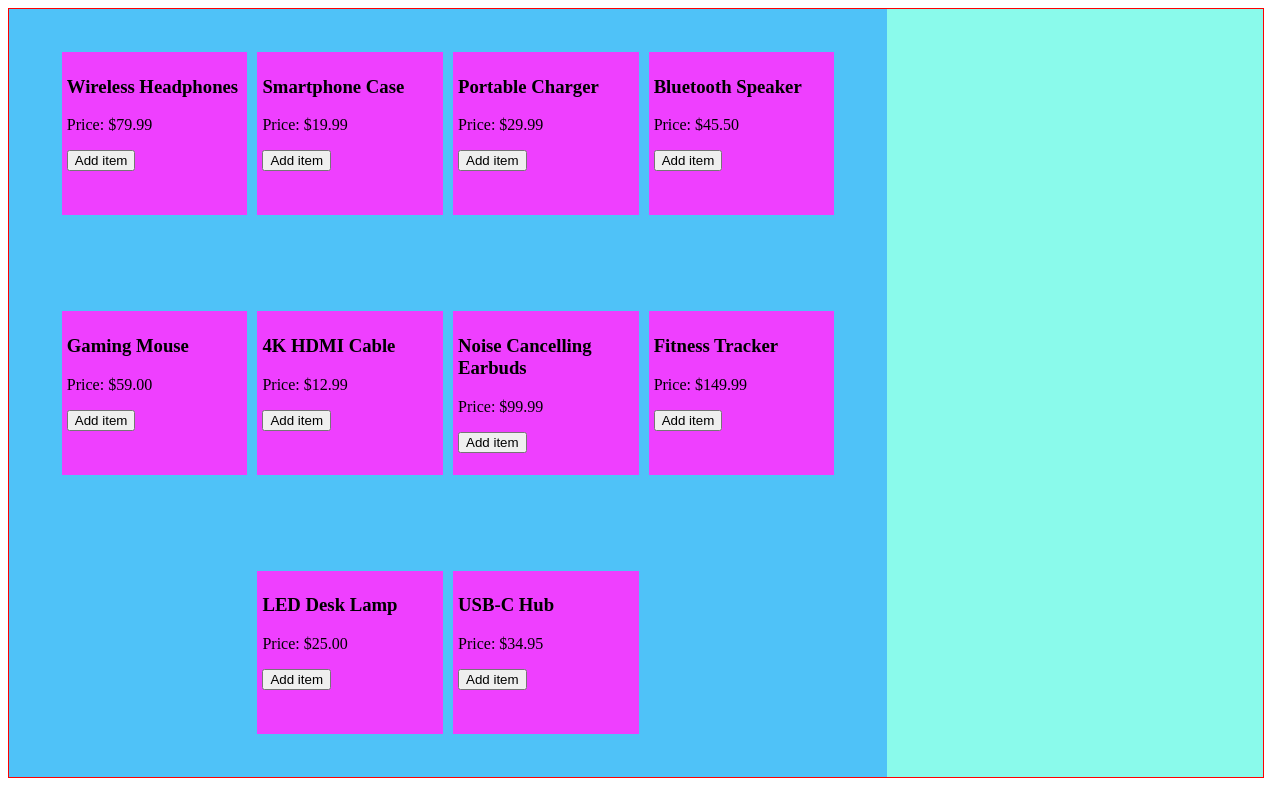
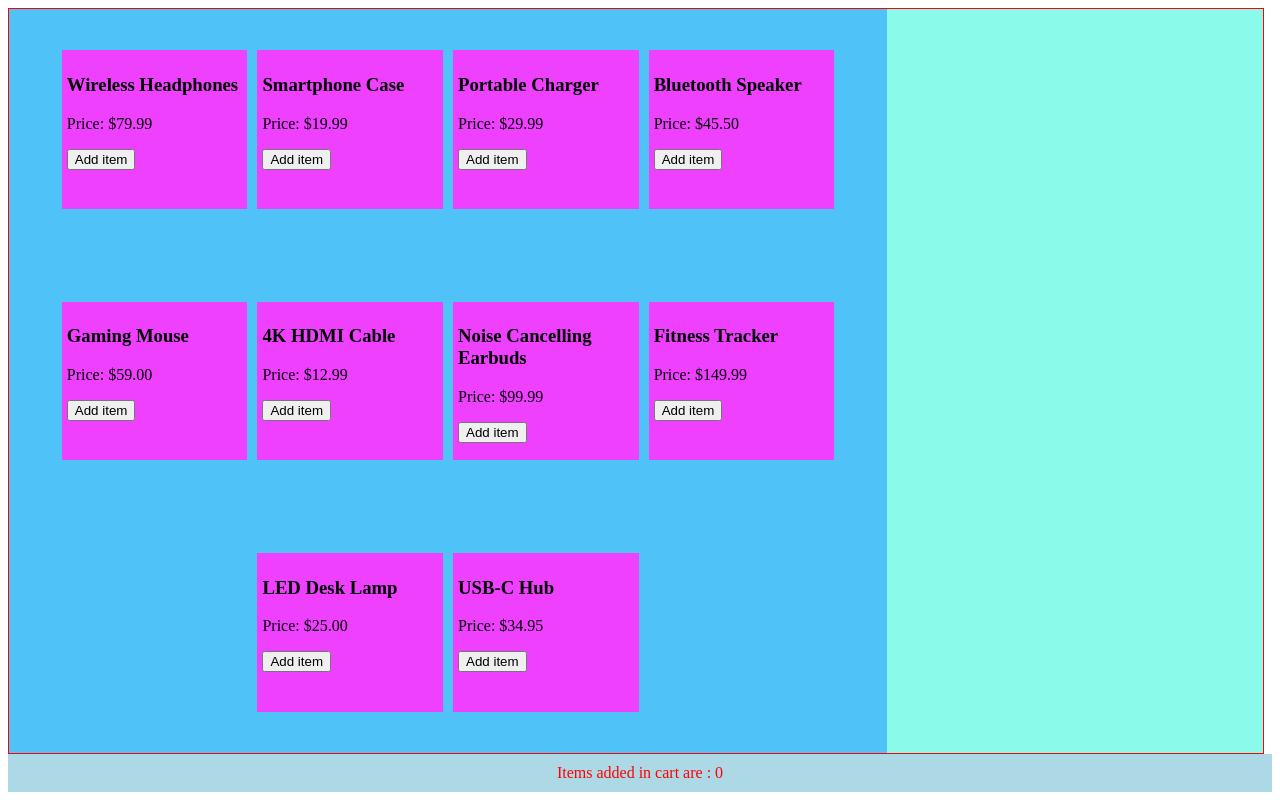
Before and after one commit to TusharBR/iVoyant, a React (Vite) app: page / in a window 1280 px wide. Built offline with nearby package versions, Linux system fonts and the light colour scheme.

Commit message:
cartcontext

```diff
--- a/src/App.css
+++ b/src/App.css
@@ -1,7 +1,7 @@
 .leftright
 {
   width:98vw;
-  height:96vh;
+  height:93vh;
   border: 1px solid red;
   display: flex;
 }
--- a/src/App.tsx
+++ b/src/App.tsx
@@ -1,10 +1,12 @@
 
+import { useContext } from "react"
+import {Cartcontext} from "../src/assets/context/Cart"
 import './App.css'
 import Leftside from './assets/compoenets/Leftside'
 import Rightside from './assets/compoenets/Rightside'
 
 function App() {
-
+  const {before} = useContext(Cartcontext);
 
   return (
     <>
@@ -12,6 +14,7 @@ function App() {
         <Leftside/>
         <Rightside/>
       </div>
+      <footer style={{padding:"10px",textAlign:"center",backgroundColor:"lightblue",color:"red"}}>Items added in cart are : {before.length}</footer>
     </>
   )
 }
--- a/src/assets/compoenets/Rightside.tsx
+++ b/src/assets/compoenets/Rightside.tsx
@@ -3,23 +3,13 @@ import { useContext } from "react"
 import {Cartcontext} from "../context/Cart"
 const Rightside=()=>
     {
-        const {before,after} = useContext(Cartcontext); // Pro
+        const {before,after} = useContext(Cartcontext);
         console.log(before.length)
         const removeitems = (val:number) => {
-           // const [a,b,c]=val;
-
-           const updatedBefore = before.filter((ele,ci) => ci !== val);
-
-
-           // Update the state with the new array
+                    const updatedBefore = before.filter((ele,ci) => ci !== val);
            after(updatedBefore);
 
            console.log("Updated state after removal:", updatedBefore,before);
-            // after([...before,{
-            //     "productId": a,
-            //     "productName":b,
-            //     "productPrice":Number(c)
-            //   }]);
 
         };
         console.log(before,"rightside")
@@ -27,6 +17,7 @@ const Rightside=()=>
            <>
 
             <div className="rightside">
+
                 {before.map((ele,ci)=>{
                     return(
                         <div key={ele.productId} className="productcard" >
--- a/src/assets/context/Cart.tsx
+++ b/src/assets/context/Cart.tsx
@@ -6,10 +6,10 @@ interface objtype{
   "productName":string,
   "productPrice":number
 }
-interface valuetype{ "products": objtype[],before: objtype[]; // Adjust the type based on your use case
+interface valuetype{ "products": objtype[],before: objtype[];
   after: (value: objtype[]) => void;}
 
-  const Cartcontext=createContext<valuetype>({"products": [
+ export const Cartcontext=createContext<valuetype>({"products": [
           {
             "productId": "",
             "productName": "",
@@ -87,4 +87,3 @@ const Cart=(props:{children:ReactNode})=>{
     )
 }
 export default Cart
-export {Cartcontext}
--- a/src/assets/styles/Rightside.css
+++ b/src/assets/styles/Rightside.css
@@ -18,5 +18,6 @@
     margin: 10px;
     width: 40%;
     height: 20%;
+    font-size: 10px;
     background-color: rgb(239, 63, 255);
 }
```
